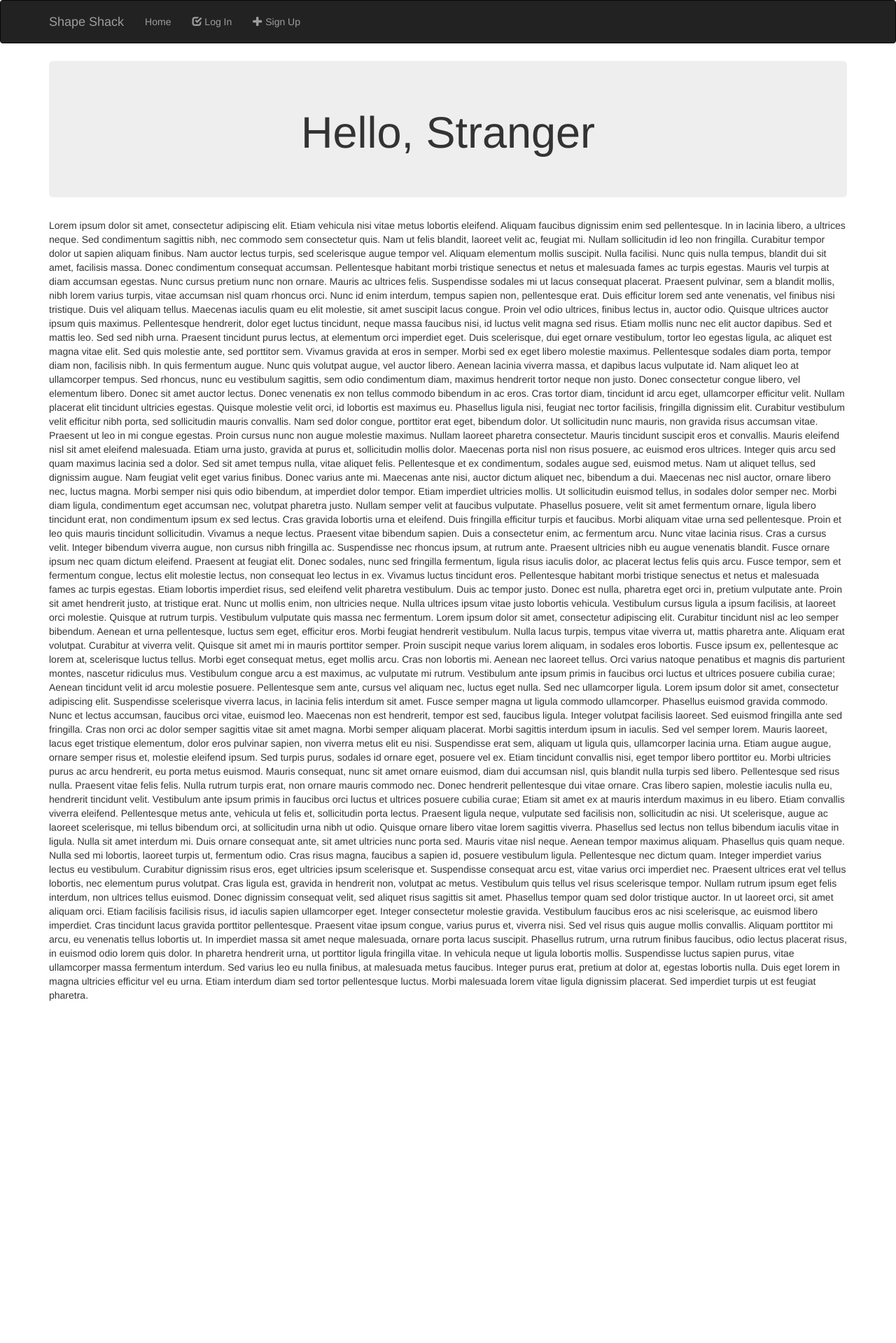
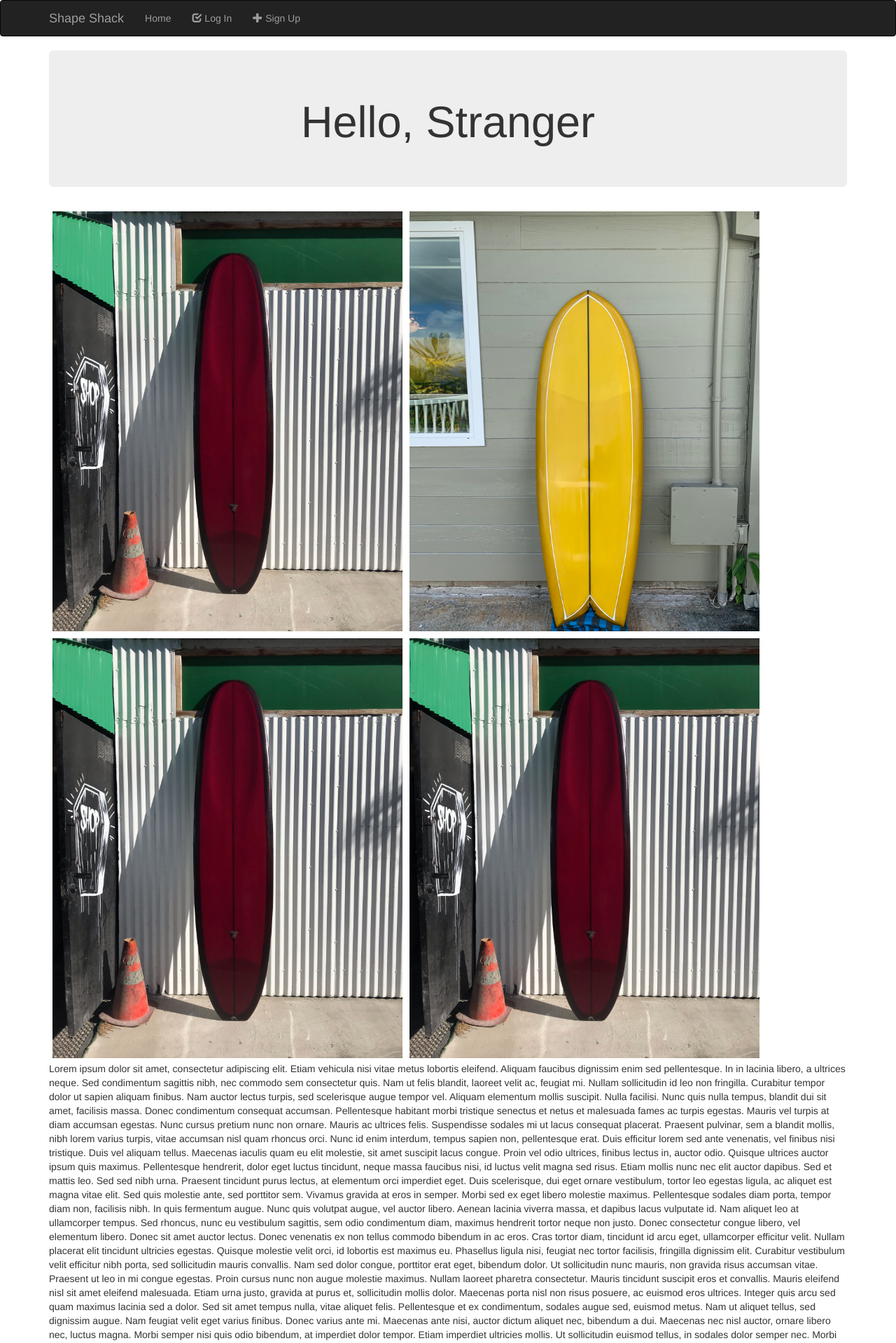
Before and after one commit to joshlemberg/CSC210-Final-Project, a Flask app: page / in a window 1280 px wide. Shown: the top 1919 px of the page at 70% size. Before the commit the page ends 1430 px from the top, so only its background shows below. Run offline with Flask 2, Linux system fonts and the light colour scheme; some libraries are stand-ins or nearby versions.

Commit message:
adding images in to home page

```diff
--- a/app/static/css/styles.css
+++ b/app/static/css/styles.css
@@ -1,12 +1,34 @@
 .test {
-    background-color: #28334AFF;
+    background-color: #CDB599FF;
     padding-left: 20px;
     padding-right: 20px;
 }
 
 .container {
-  padding-right: 15px
-  padding-left: 15px;
-  padding-top: 5px;
-  padding-bottom: 5px;
+
 }
+
+.centered {
+	position: absolute;
+	top: 50%;
+	left: 50%;
+	transform: translate(-50%, -50%);
+	font-size: 30px
+	color: white;
+}
+
+
+/* Three image containers (use 25% for four, and 50% for two, etc) */
+.column {
+  float: left;
+  width: 33.33%%;
+  padding: 5px;
+}
+
+/* Clear floats after image containers */
+.row::after {
+  content: "";
+  clear: both;
+  display: table;
+  position: center;
+}
--- a/app/templates/index.html
+++ b/app/templates/index.html
@@ -2,6 +2,7 @@
 {% import "bootstrap/wtf.html" as wtf %}
 
 {% block page_content %}
+<div style="background-color:">
 	<div class="jumbotron text-center">
 		{% if current_user.is_authenticated %}
 			<h1>Hello, {{ current_user.username }}</h1>
@@ -9,7 +10,24 @@
 			<h1>Hello, Stranger</h1>
 		{% endif %}
 	</div>
-
+	<div class="container">
+		<div class="row">
+			<div class="column">
+				<img src="/static/images/picture.jpg" alt="Girl in a jacket" width="500" height="600">
+			</div>
+			<div class="column">
+				<img src="/static/images/fish.jpg" alt="yellow board" width="500" height="600">
+			</div>
+		</div>
+		<div class="row">
+			<div class="column">
+				<img src="/static/images/picture.jpg" alt="Girl in a jacket" width="500" height="600">
+			</div>
+			<div class="column">
+				<img src="/static/images/picture.jpg" alt="Girl in a jacket" width="500" height="600">
+			</div>
+		</div>
+	</div>
 
 	<p>
 		Lorem ipsum dolor sit amet, consectetur adipiscing elit. Etiam vehicula nisi vitae metus lobortis eleifend. Aliquam faucibus dignissim enim sed pellentesque. In in lacinia libero, a ultrices neque. Sed condimentum sagittis nibh, nec commodo sem consectetur quis. Nam ut felis blandit, laoreet velit ac, feugiat mi. Nullam sollicitudin id leo non fringilla. Curabitur tempor dolor ut sapien aliquam finibus. Nam auctor lectus turpis, sed scelerisque augue tempor vel. Aliquam elementum mollis suscipit. Nulla facilisi. Nunc quis nulla tempus, blandit dui sit amet, facilisis massa.
@@ -28,5 +46,6 @@
 		Pellentesque nec dictum quam. Integer imperdiet varius lectus eu vestibulum. Curabitur dignissim risus eros, eget ultricies ipsum scelerisque et. Suspendisse consequat arcu est, vitae varius orci imperdiet nec. Praesent ultrices erat vel tellus lobortis, nec elementum purus volutpat. Cras ligula est, gravida in hendrerit non, volutpat ac metus. Vestibulum quis tellus vel risus scelerisque tempor. Nullam rutrum ipsum eget felis interdum, non ultrices tellus euismod. Donec dignissim consequat velit, sed aliquet risus sagittis sit amet. Phasellus tempor quam sed dolor tristique auctor. In ut laoreet orci, sit amet aliquam orci. Etiam facilisis facilisis risus, id iaculis sapien ullamcorper eget. Integer consectetur molestie gravida. Vestibulum faucibus eros ac nisi scelerisque, ac euismod libero imperdiet. Cras tincidunt lacus gravida porttitor pellentesque. Praesent vitae ipsum congue, varius purus et, viverra nisi.
 		Sed vel risus quis augue mollis convallis. Aliquam porttitor mi arcu, eu venenatis tellus lobortis ut. In imperdiet massa sit amet neque malesuada, ornare porta lacus suscipit. Phasellus rutrum, urna rutrum finibus faucibus, odio lectus placerat risus, in euismod odio lorem quis dolor. In pharetra hendrerit urna, ut porttitor ligula fringilla vitae. In vehicula neque ut ligula lobortis mollis. Suspendisse luctus sapien purus, vitae ullamcorper massa fermentum interdum. Sed varius leo eu nulla finibus, at malesuada metus faucibus. Integer purus erat, pretium at dolor at, egestas lobortis nulla. Duis eget lorem in magna ultricies efficitur vel eu urna. Etiam interdum diam sed tortor pellentesque luctus. Morbi malesuada lorem vitae ligula dignissim placerat. Sed imperdiet turpis ut est feugiat pharetra.
 	</p>
+</div>
 
 {% endblock %}
```
Also changed, not shown: app/static/images/fish.jpg (added), app/static/images/picture.JPG (added), data-dev.sqlite. Lines whose indentation alone changed are shown as unchanged.
